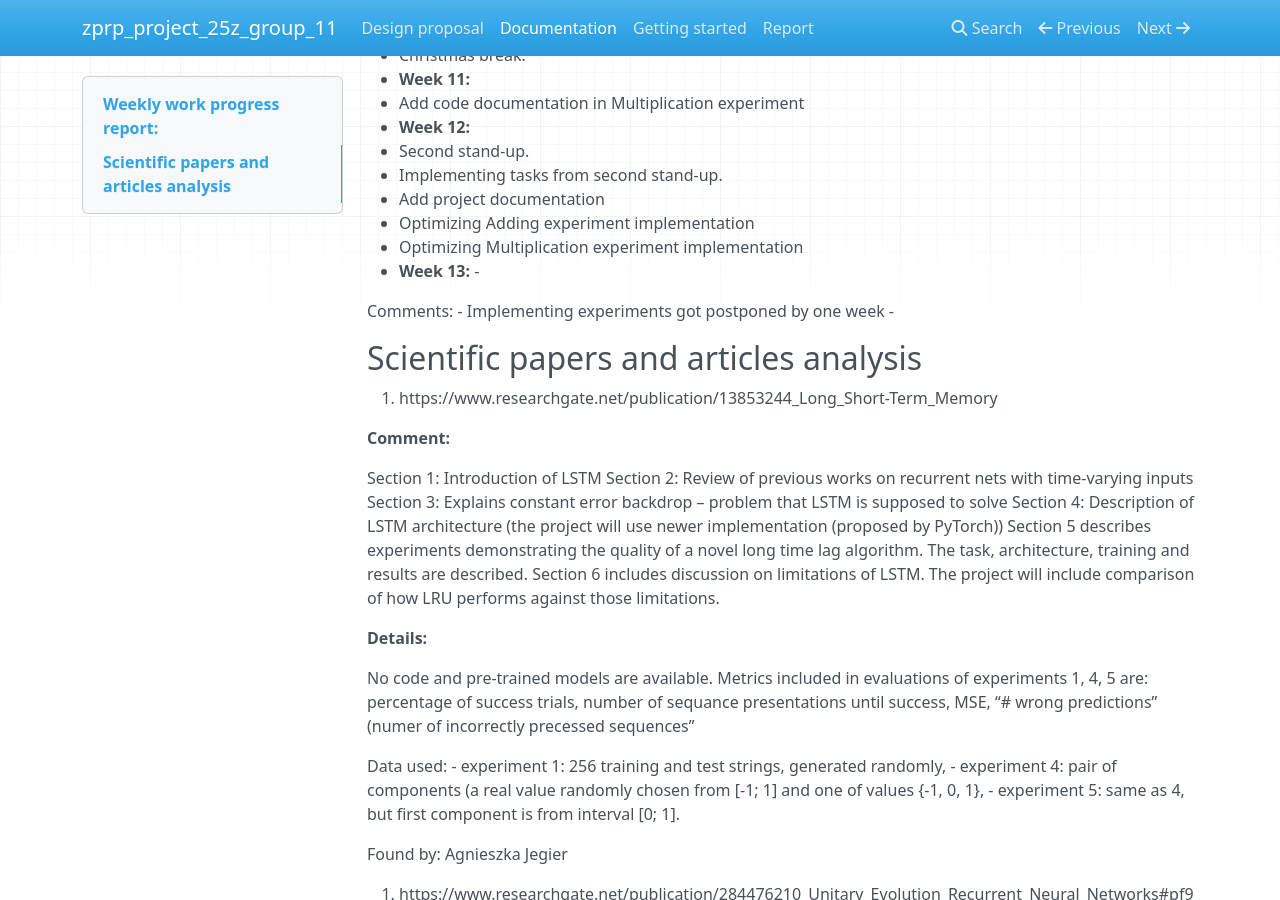
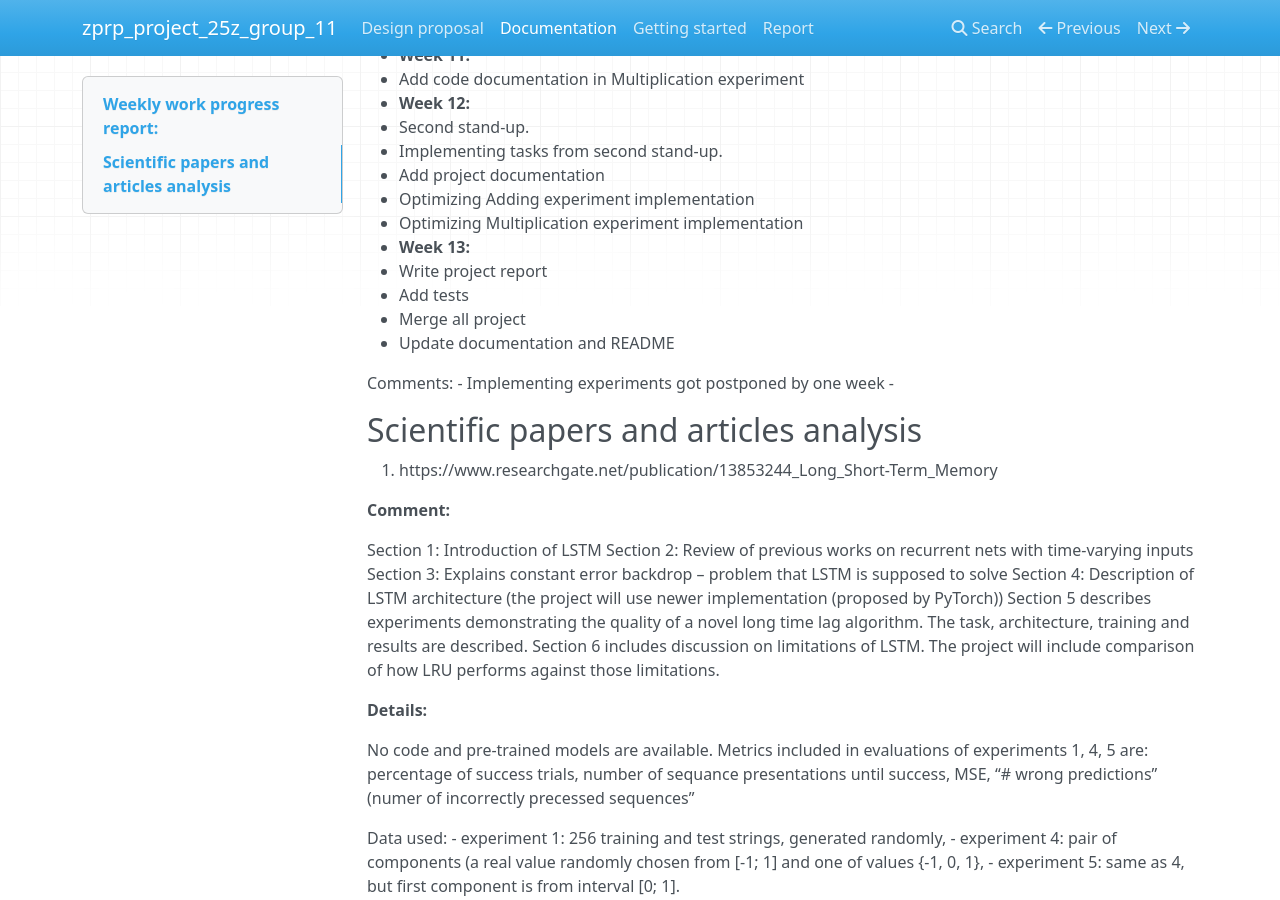
Before and after one commit to Emilia-Poleszak/zprp_project_25z_group_11, an MkDocs documentation site: the page built from docs/docs/documentation.md, in a window 1280 px wide and 900 px high, scrolled down 871 px. Built offline with MkDocs 1.6.1, drawn with Linux system fonts in a browser that asks for light colours; nearby versions of some CDN libraries.

Commit message:
Update documentation

```diff
--- a/docs/docs/documentation.md
+++ b/docs/docs/documentation.md
@@ -27,7 +27,6 @@
   - Working on implementing LRU model in all experiment
 - **Week 8:**
   - Working on implementing LRU model in all experiment
-  -
 - **Week 9:**
   - Implementing Multiplication experiment
   - First results from Multiplication experiment
@@ -42,7 +41,10 @@
   - Optimizing Adding experiment implementation
   - Optimizing Multiplication experiment implementation
 - **Week 13:**
-  -
+  - Write project report
+  - Add tests
+  - Merge all project
+  - Update documentation and README
 
 Comments:
 - Implementing experiments got postponed by one week
```
